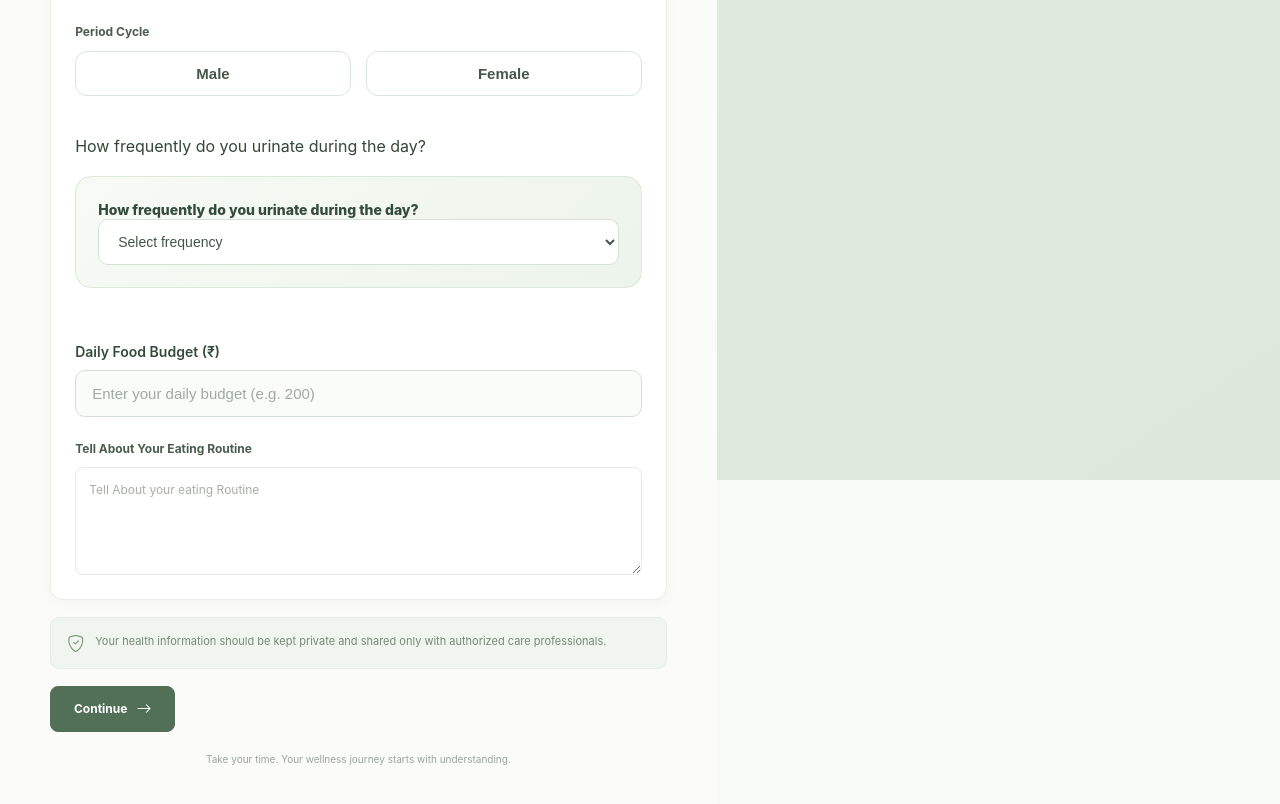
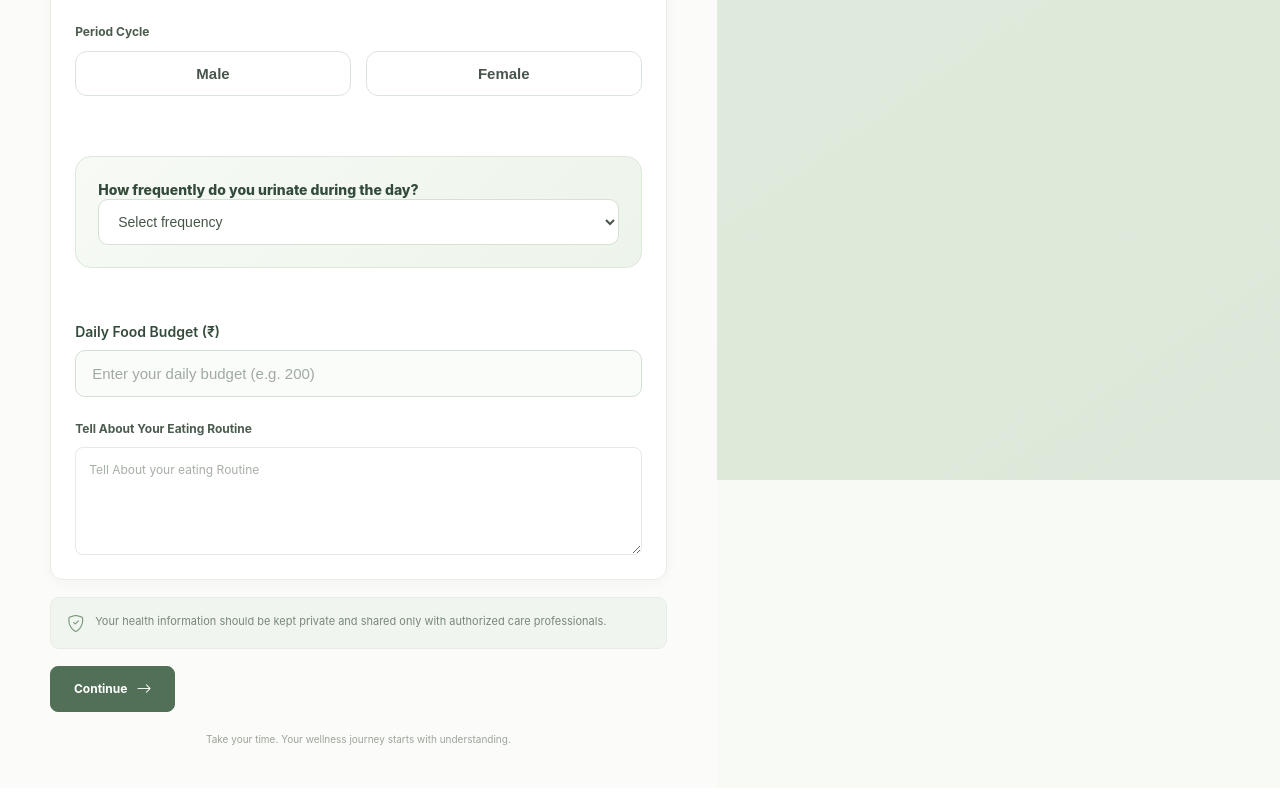
Before and after one commit to afkar-007/nutriora-frontend, a React (Vite) app: page /Lifestyle in a window 1280 px wide. Shown: the part 2560-3364 px from the top of the page. Built offline with nearby package versions, Linux system fonts and the light colour scheme.

Commit message:
commit changes

```diff
--- a/src/Pages/Lifestyle.jsx
+++ b/src/Pages/Lifestyle.jsx
@@ -746,7 +746,7 @@ function Lifestyle() {
 
 
 
-<label>How frequently do you urinate during the day?</label>
+
 
 
 <div className="urination-section">
```
